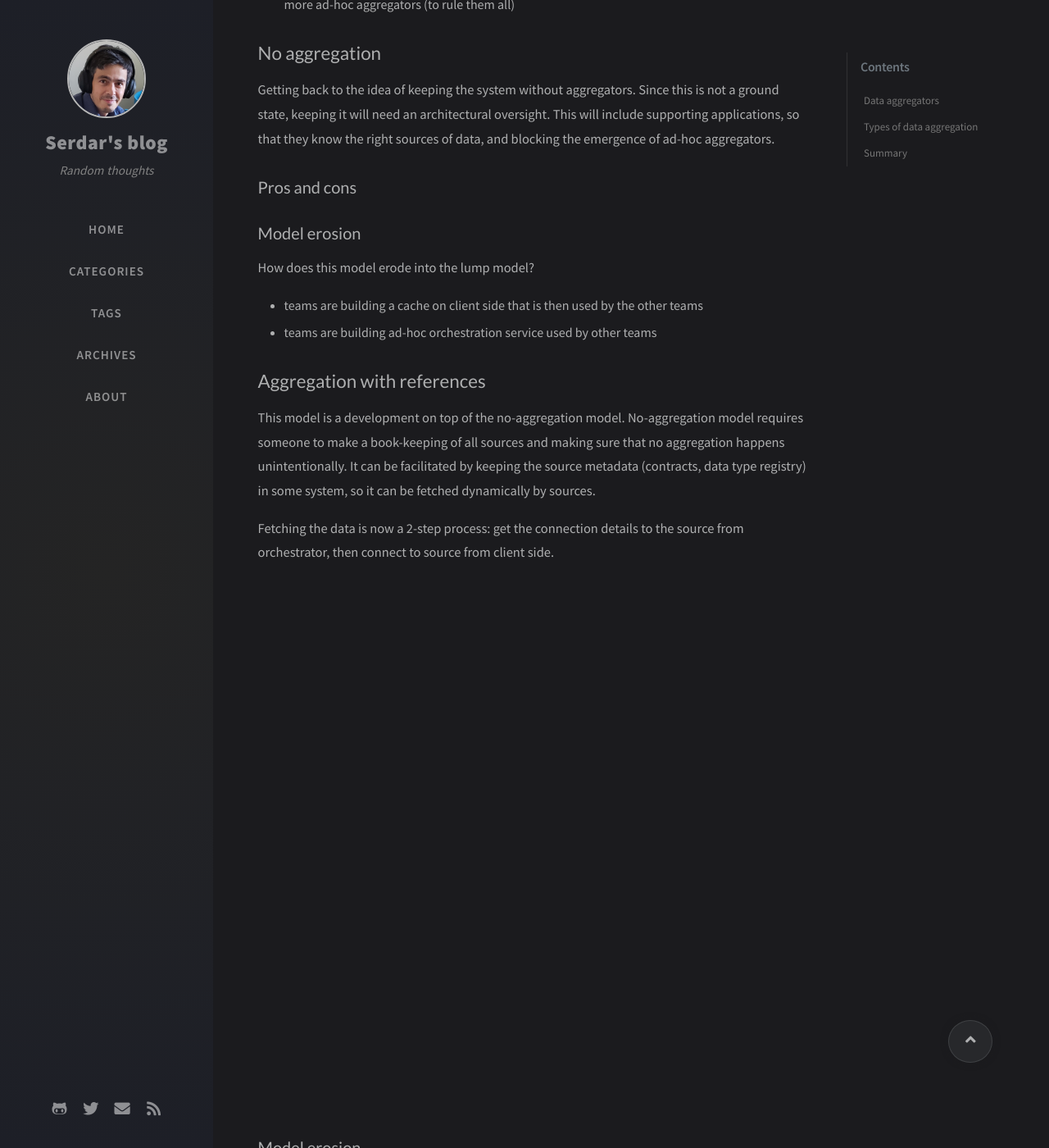
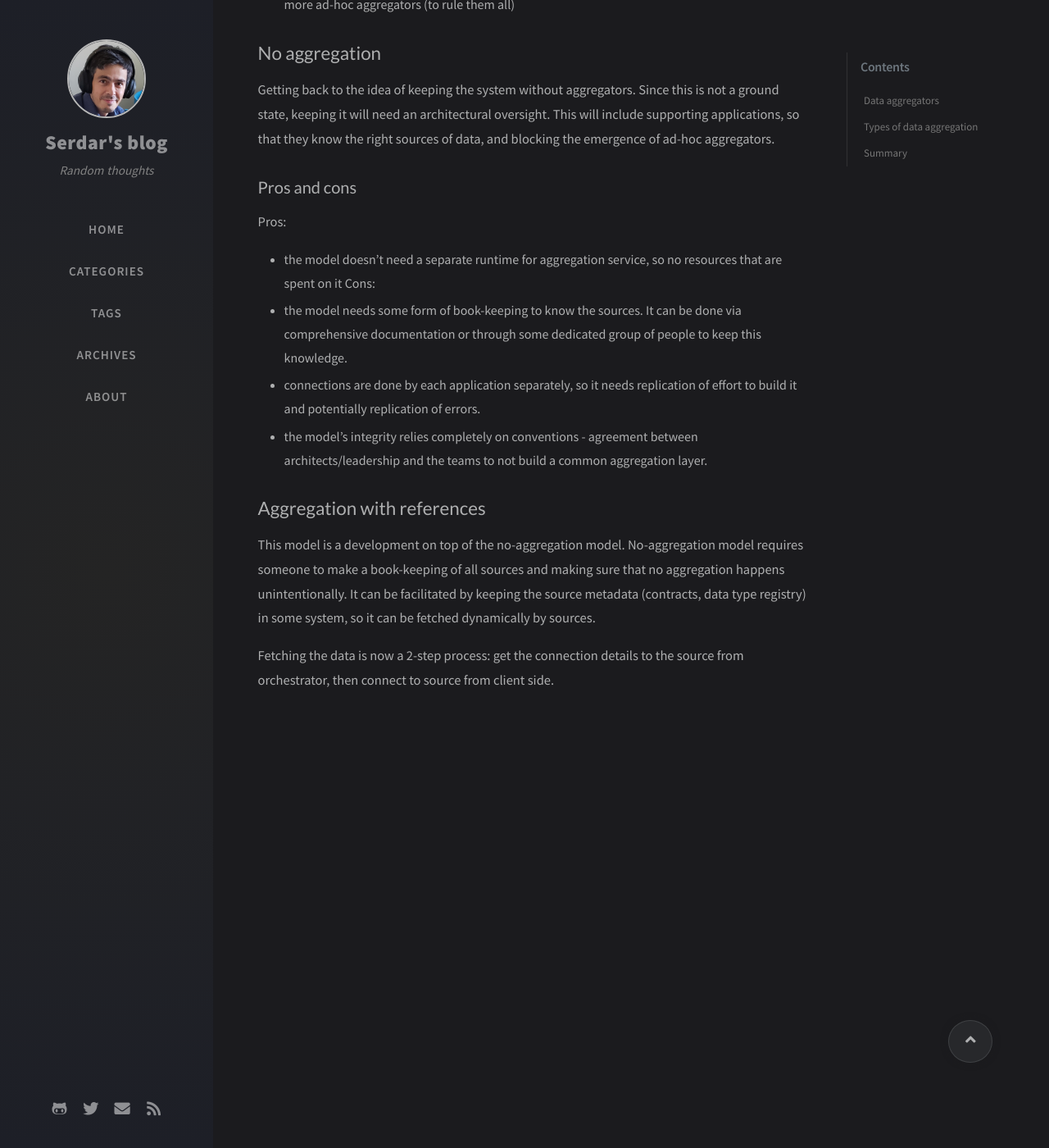
Before and after one commit to serdarkurbanov/serdarkurbanov.github.io, a Jekyll site: the page built from _posts/2022-08-24-data-aggregators.md, in a window 1280 px wide and 1400 px high, scrolled down 3519 px. Shown: the whole window at 82% size. Built offline with Jekyll 4.4.1, drawn with Linux system fonts in a browser that asks for light colours; nearby versions of some CDN libraries; comment, search, counter and statistics services are not loaded; some of the changed text lies outside the part shown.

Commit message:
aggregation: continued

```diff
--- a/_posts/2022-08-24-data-aggregators.md
+++ b/_posts/2022-08-24-data-aggregators.md
@@ -57,11 +57,12 @@ Cons:
 Getting back to the idea of keeping the system without aggregators. Since this is not a ground state, keeping it will need an architectural oversight. This will include supporting applications, so that they know the right sources of data, and blocking the emergence of ad-hoc aggregators.
 
 ### Pros and cons
-
-### Model erosion
-How does this model erode into the lump model?
-* teams are building a cache on client side that is then used by the other teams
-* teams are building ad-hoc orchestration service used by other teams
+Pros:
+* the model doesn't need a separate runtime for aggregation service, so no resources that are spent on it
+Cons:
+* the model needs some form of book-keeping to know the sources. It can be done via comprehensive documentation or through some dedicated group of people to keep this knowledge.
+* connections are done by each application separately, so it needs replication of effort to build it and potentially replication of errors.
+* the model's integrity relies completely on conventions - agreement between architects/leadership and the teams to not build a common aggregation layer.
 
 ## Aggregation with references
 
@@ -70,17 +71,20 @@ This model is a development on top of the no-aggregation model. No-aggregation m
 Fetching the data is now a 2-step process: get the connection details to the source from orchestrator, then connect to source from client side.
 ![aggregation with references](/assets/img/sample/2022-08-24-data-aggregators/aggregation-with-references.png){: width="650" class="normal"}
 
-### Model erosion
-How does this model erode into the lump model?
-* if the orchestration service doesn't provide the references to all necessary sources, teams are going to build its own orchestrator
-*
+### Pros and cons
+Pros:
+* a
+Cons:
+* b
 
 ## Aggregation with routing
+
 
 ![aggregation with routing](/assets/img/sample/2022-08-24-data-aggregators/aggregation-with-routing.png){: width="650" class="normal"}
 
 ## Aggregation with cache
 
+In this model
 ![aggregation with cache](/assets/img/sample/2022-08-24-data-aggregators/aggregation-with-cache.png){: width="650" class="normal"}
 
 # Summary
@@ -90,7 +94,7 @@ How does this model erode into the lump model?
 Some developers may think that the main motivation to build orchestration layer is to make it *'easier'* for applications to fetch data from a variety of sources. In fact, this motivation is a misdirection: building an orchestration layer **will takes more effort than connecting to individual sources** (also, check out this [note on complexity](https://serdarkurbanov.github.io/posts/conservation-of-complexity/)). The real motivation should be:
 * unified model of data in the organization
 * unified registry of data sources
-* unified implementation of connections to sources
+* unified implementation of connections to sources + resiliency of this connection
 * single point of tracking the changing contracts
 * etc
 
@@ -117,7 +121,7 @@ Another related thought: the architectural choices that are based on conventions
 * platform approach
   - add value on top of just aggregating data: where to find data, how to keep contracts updated, whom to contact in case of failures
   - provide information about system as a whole: corelated failures, execution plan for aggregation routes, info on cross-datacenter connections for aggregation routes
-  - provide services and automation that would otherwise be client requirements: notification of failures, performance tests etc
+  - provide services and automation that would otherwise be client requirements: notification of failures, performance tests, resiliency measures (rate limiting, retries, bulkheads)
 * wide adoption
-  - keep aggregation layers close to where they are used and know your use cases
-  - keep contact with people - even though the aggregator is the technical solution, it will be people who will decide whether to use it or now
+  - know your use cases and keep aggregation layers close to where they are used
+  - keep contact with people - even though the aggregator is the technical solution, it will be people who will decide whether to use it or not
```
